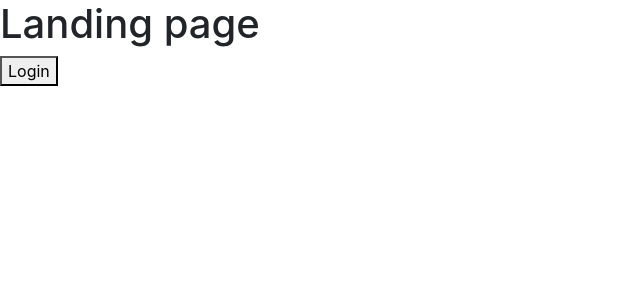
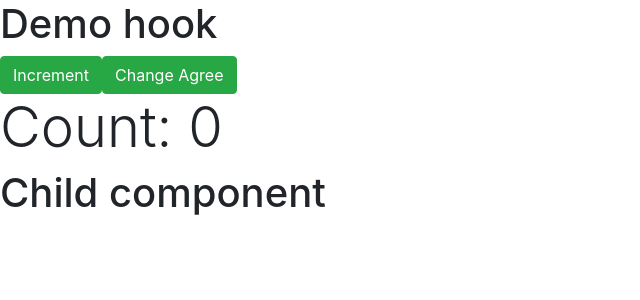
Before and after one commit to huynhduluong/react_app, a React (Create React App) app: page / in a window 1280 px wide. Shown: the top 300 px of the page, without its empty margins (0-640 px from the left). Built offline with nearby package versions, Linux system fonts and the light colour scheme.

Commit message:
react hook

```diff
--- a/src/App.js
+++ b/src/App.js
@@ -1,7 +1,8 @@
 import React from "react";
 import "./App.css";
+import DemoHook from "./DemoHook";
 // import BTBurgerReducer from "./BTBurger/components";
-import HomeProtectedRoute from "./ProtectedRoute";
+// import HomeProtectedRoute from "./ProtectedRoute";
 // import FormValidation from "./Form-Validation";
 // import LifeCycle from "./LifeCycle";
 // import BTGioHang from "./BTGioHangRedux/BTGioHang";
@@ -39,7 +40,8 @@ function App() {
       {/* <FormValidation /> */}
       {/* <LifeCycle /> */}
       {/* <BTBurgerReducer /> */}
-      <HomeProtectedRoute />
+      {/* <HomeProtectedRoute /> */}
+      <DemoHook />
     </div>
   );
 }
--- /dev/null
+++ b/src/DemoHook/child.js
@@ -0,0 +1,12 @@
+import React, { memo } from "react";
+
+const DemoHookChildren = () => {
+  console.log("DemoHookChildren re-render");
+  return (
+    <div>
+      <h1>Child component</h1>
+    </div>
+  );
+};
+
+export default memo(DemoHookChildren) ;
--- /dev/null
+++ b/src/DemoHook/index.js
@@ -0,0 +1,55 @@
+import React, { useState, useEffect, useCallback } from "react";
+import DemoHookChildren from "./child";
+
+const DemoHook = () => {
+  const [count, setCount] = useState(0); //Dùng state
+  const [isAgree, setIsAgree] = useState(false);
+
+  //đại diện cho 3 lifecycle: didmount, didupdate, willunmount
+  //useEffect thay cho didmount
+  useEffect(() => {
+    console.log("useEffect just run only the first time");
+  }, []);
+
+  //useeffect thay cho didupdate
+  useEffect(() => {
+    console.log("useEffect run");
+  });
+
+  //useEffect thay cho didmount
+  useEffect(() => {
+    console.log("useEffect just run when isAgree change");
+  }, [isAgree]);
+
+  const agreeToChangeCount = () => {
+    setIsAgree(true);
+  };
+
+  const increaseCount = () => {
+    if (isAgree) {
+      setCount(count + 1);
+    }
+  };
+
+  //hàm increaseCountCallback là bản sao của hàm increaseCount, [] chỉ cho chạy 1 lần, [num1,num2] truyền vào các tham số để khi tham số thay đổi thì useCallback sao lại lần nữa
+
+  const increaseCountCallback = useCallback(() => {
+    increaseCount();
+  }, []);
+
+  return (
+    <div>
+      <h1>Demo hook</h1>
+      <button className="btn btn-success" onClick={increaseCount}>
+        Increment
+      </button>
+      <button className="btn btn-success" onClick={agreeToChangeCount}>
+        Change Agree
+      </button>
+      <h1 className="display-4">Count: {count}</h1>
+      <DemoHookChildren count={count} increaseCount={increaseCountCallback} />
+    </div>
+  );
+};
+
+export default DemoHook;
```
